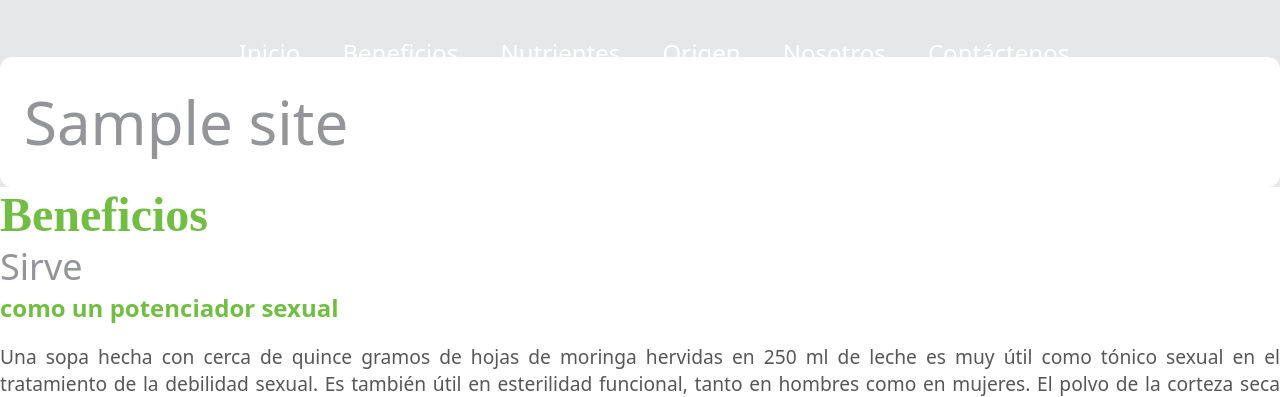
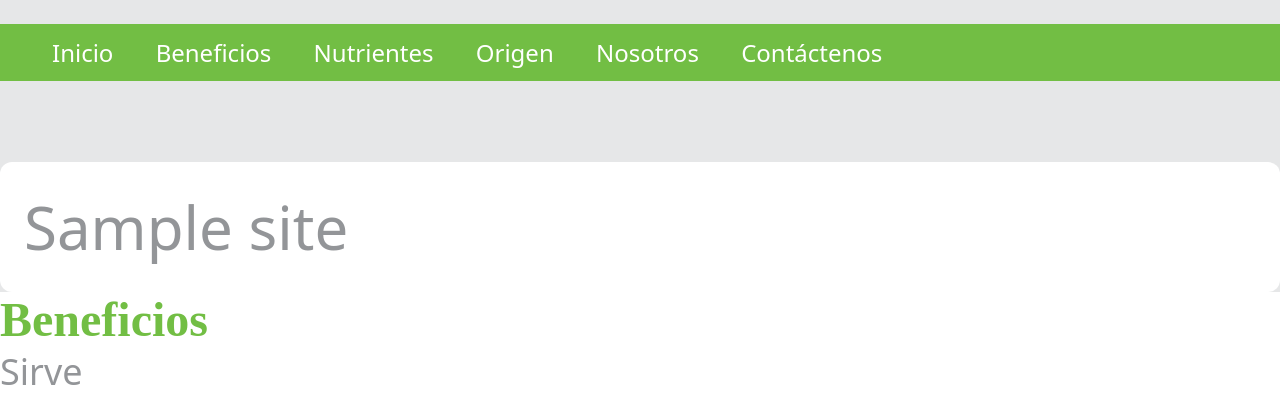
Before and after one commit to Clemenshemmerling/MORINGA, a WordPress theme: template index.php in a window 1280 px wide. Shown: the top 397 px of the page. Run offline with PHP 8.4 and a stand-in for WordPress, Linux system fonts and the light colour scheme; the site name, menu and one post (Sample post) are stand-ins, and other content is empty; some libraries are stand-ins or nearby versions.

Commit message:
Revert "Cambio en los nav"
This reverts commit 3c8761cdaad0971638daa735bf8ce20c504fa2de.

Conflicts:
	style.css

```diff
--- a/index.php
+++ b/index.php
@@ -10,20 +10,20 @@
 </head>
 <body>
 	<div class="topbar">
-		<nav class="topbar-nav">
+		<nav>
 		 <ul>
-		 	<li class="topbar-li"><a class="topbar-a"href="">Inicio</a></li>
-			<li class="topbar-li"><a class="topbar-a" href="">Beneficios</a></li>
-			<li class="topbar-li"><a class="topbar-a" href="">Nutrientes</a></li>
-			<li class="topbar-li"><a class="topbar-a" href="">Origen</a></li>
-			<li class="topbar-li"><a class="topbar-a" href="">Nosotros</a></li>
-			<li class="topbar-li"><a class="topbar-a" href="">Contáctenos</a></li>
+		 	<li><a href="">Inicio</a></li>
+			<li><a href="">Beneficios</a></li>
+			<li><a href="">Nutrientes</a></li>
+			<li><a href="">Origen</a></li>
+			<li><a href="">Nosotros</a></li>
+			<li><a href="">Contáctenos</a></li>
 		 </ul>
 	    </nav>
 	</div>
 	<nav class="socialbar">
 		<ul class="socialbar-ul">
-			<li class="socialbar-li"><a class="socialbar-a" href="https://www.facebook.com/morinplus"></a></li>
+			<li class="socialbar-il"><a class="socialbar-a" href="https://www.facebook.com/morinplus"></a></li>
 			<li><a class="socialbar-a" href="https://twitter.com/morinplusgt"></a></li>
 		</ul>
 	</nav>
--- a/style.css
+++ b/style.css
@@ -74,6 +74,7 @@ section{
 	background-color: rgb(114, 190, 68);
 }
 
+<<<<<<< HEAD
 .topbar-nav{
  text-align: center;
  height: 3.75em;
@@ -83,19 +84,28 @@ section{
  top: 0;
 }
 .topbar-lu
+=======
+nav ul
+>>>>>>> parent of 3c8761c... Cambio en los nav
 {
 	list-style: none;
 	margin: 0;
 	padding: 0;
 }
 
-.topbar-li
+nav ul li
 {
 	display: inline-block;
 	margin: 0 0.5em 0 0;
 }
 
-.topbar-a
+nav ul li
+{
+	display: inline-block;
+	margin: 0 0.5em 0 0;
+
+}
+nav ul li a
 {
 	color: white;
 	display: block;
@@ -104,27 +114,8 @@ section{
 	-webkit-transition:.3s;
 }
 
-.topbar-a:hover{
+nav ul li a:hover{
 	background: #16630e;
-}
-
-.socialbar{
-
-}
-.socialbar-ul{
-	list-style: none;
-	margin: 0;
-	padding: 0 6em 0 .5em;
-}
-.socialbar-li{
-	display: inline-block;
-	margin: 0 0.5em 0 0;
-}
-.socialbar-a{
-	color: white;
-	display: block;
-	padding: 0.5em;
-	text-decoration: none;
 }
 
 .article-p{
```
